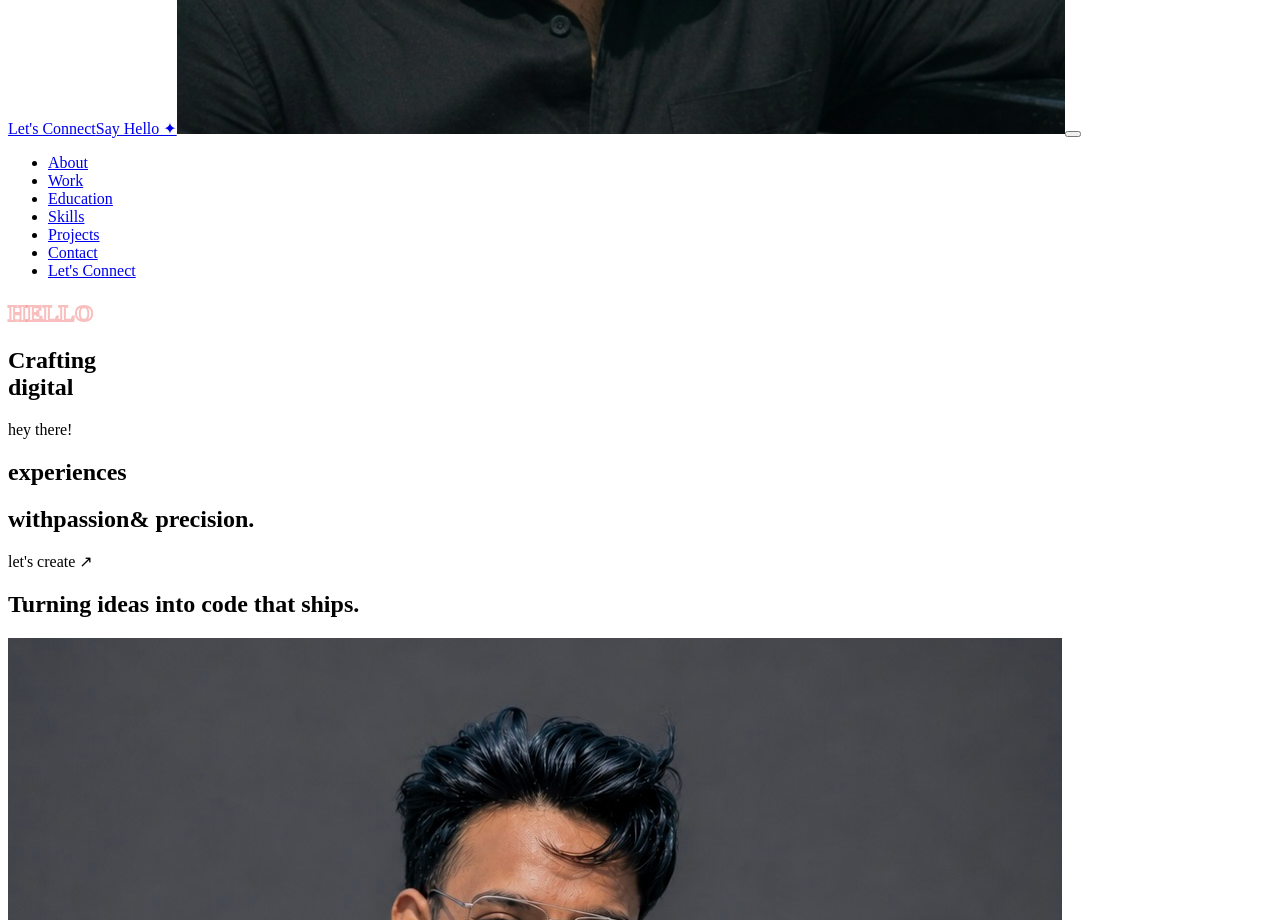
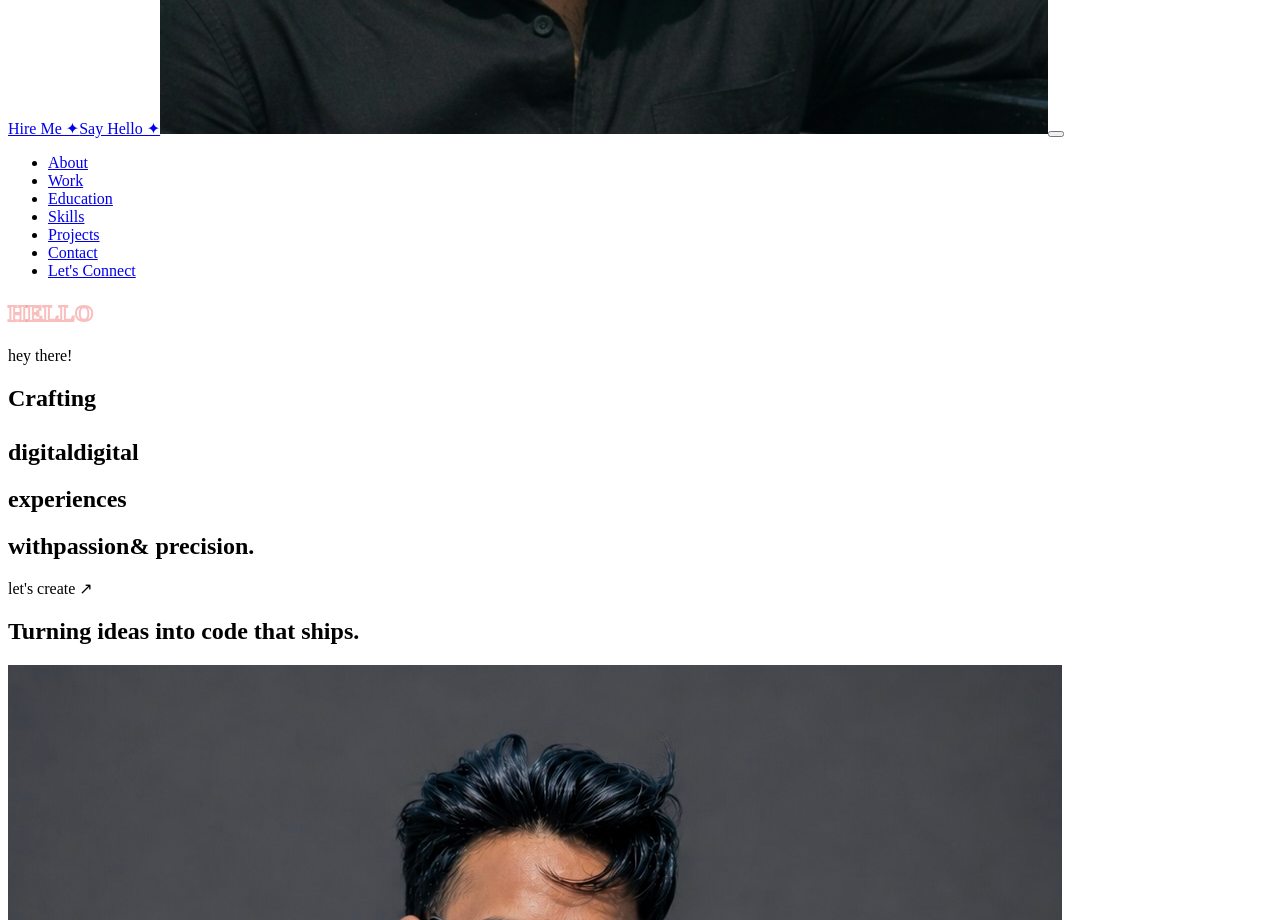
Before and after one commit to vikrantlodhi/my-portfolio, a React (Vite) app: page / in a window 1280 px wide. Shown: the part 920-1840 px from the top of the page. Built offline with nearby package versions, Linux system fonts and the light colour scheme; the HTML template or start-up script is replaced by a standard one.

Commit message:
minor changes

```diff
--- a/src/components/Hero.jsx
+++ b/src/components/Hero.jsx
@@ -11,10 +11,10 @@ const fadeUp = {
 
 export default function Hero() {
   return (
-    <section className="relative flex overflow-hidden px-6">
+    <section className="relative flex overflow-hidden px-4 sm:px-6">
 
       {/* Top-left green glow */}
-      <div className="absolute top-0 left-0 w-[300px] md:w-[600px] h-[300px] md:h-[600px] bg-[radial-gradient(circle_at_top_left,rgba(94,217,160,0.15),transparent_70%)] pointer-events-none" />
+      <div className="absolute top-0 left-0 w-[200px] sm:w-[300px] md:w-[600px] h-[200px] sm:h-[300px] md:h-[600px] bg-[radial-gradient(circle_at_top_left,rgba(94,217,160,0.15),transparent_70%)] pointer-events-none" />
 
       {/* Ghost Word Background */}
       <motion.div
@@ -24,7 +24,7 @@ export default function Hero() {
         className="absolute inset-0 flex items-center justify-center pointer-events-none select-none z-0"
       >
         <h2
-          className="text-[6rem] sm:text-[10rem] md:text-[15rem] xl:text-[25rem] font-black leading-none whitespace-nowrap"
+          className="text-[25vw] md:text-[15rem] xl:text-[25rem] font-black leading-none whitespace-nowrap"
           style={{
             WebkitTextStroke: '2px rgba(239,68,68,0.35)',
             color: 'transparent',
@@ -34,22 +34,25 @@ export default function Hero() {
         </h2>
       </motion.div>
 
-      <div className="w-[90%] mx-auto relative z-10 text-white font-black tracking-tighter leading-[1] xl:leading-[0.85] flex flex-col justify-center min-h-screen gap-16 md:gap-20 xl:gap-0">
+      <div className="w-[95%] md:w-[90%] mx-auto relative z-10 text-white font-black tracking-tighter leading-[1.1] md:leading-[1] xl:leading-[0.85] flex flex-col justify-center min-h-[90vh] md:min-h-screen gap-10 sm:gap-16 md:gap-16 xl:gap-0 mt-16 md:mt-0">
 
-        {/* Div 1 - Left */}
+        {/* Div 1 - Left on Desktop, Center on Mobile/Tablet */}
         <motion.div
           custom={0.1}
           initial="hidden"
           animate="visible"
           variants={fadeUp}
-          className="relative text-left"
+          className="relative text-center xl:text-left flex flex-col items-center xl:block"
         >
-          <h1 className="text-5xl sm:text-6xl md:text-7xl xl:text-9xl">
-            Crafting <br /> digital
-          </h1>
-          <span className="block mt-4 xl:mt-0 xl:absolute xl:top-12 xl:right-16 font-script font-normal text-[#FFD86B] text-3xl sm:text-4xl md:text-5xl xl:text-7xl rotate-[-8deg]">
+          {/* Added mb-8 sm:mb-12 to push it away from headline on mobile */}
+          <span className="block mb-8 sm:mb-12 md:mb-16 xl:mb-0 xl:absolute xl:top-12 xl:right-16 font-script font-normal text-[#FFD86B] text-4xl sm:text-5xl md:text-6xl xl:text-7xl rotate-[-8deg]">
             hey there!
           </span>
+
+          <h1 className="text-[11vw] sm:text-7xl md:text-8xl xl:text-9xl">
+            Crafting <br className="hidden xl:block" /> <span className="xl:hidden"><br />digital</span>
+            <span className="hidden xl:inline">digital</span>
+          </h1>
         </motion.div>
 
         {/* Div 2 - Center */}
@@ -60,25 +63,27 @@ export default function Hero() {
           variants={fadeUp}
           className="text-center"
         >
-          <h1 className="text-5xl sm:text-6xl md:text-7xl xl:text-9xl">experiences</h1>
+          <h1 className="text-[11vw] sm:text-7xl md:text-8xl xl:text-9xl">experiences</h1>
         </motion.div>
 
-        {/* Div 3 - Right */}
+        {/* Div 3 - Right on Desktop, Center on Mobile/Tablet */}
         <motion.div
           custom={0.5}
           initial="hidden"
           animate="visible"
           variants={fadeUp}
-          className="relative text-right"
+          className="relative text-center xl:text-right flex flex-col items-center xl:block"
         >
-          <h1 className="text-5xl sm:text-6xl md:text-7xl xl:text-9xl flex items-baseline gap-3 sm:gap-4 flex-wrap justify-end leading-[1.1] xl:leading-[0.85]">
+          <h1 className="text-[11vw] sm:text-7xl md:text-8xl xl:text-9xl flex items-baseline gap-3 sm:gap-4 flex-wrap justify-center xl:justify-end leading-[1.2] md:leading-[1.1] xl:leading-[0.85]">
             <span>with</span>
-            <span className="inline-block border border-[#5ED9A0]/40 px-3 sm:px-4 py-1 text-[#5ED9A0] font-script font-normal text-4xl sm:text-5xl md:text-6xl xl:text-8xl rotate-[-3deg]">
+            <span className="inline-block border border-[#5ED9A0]/40 px-3 md:px-4 py-0.5 md:py-1 text-[#5ED9A0] font-script font-normal text-[9vw] sm:text-6xl md:text-7xl xl:text-8xl rotate-[-3deg]">
               passion
             </span>
             <span>& precision<span className="text-[#5ED9A0]">.</span></span>
           </h1>
-          <span className="block mt-4 xl:mt-0 xl:absolute xl:bottom-2 xl:left-16 font-script font-normal text-[#FF7EB6] text-3xl sm:text-4xl md:text-5xl xl:text-7xl rotate-[-5deg] text-left">
+
+          {/* Added mt-10 sm:mt-12 to push it down from headline on mobile */}
+          <span className="block mt-10 sm:mt-12 md:mt-16 xl:mt-0 xl:absolute xl:bottom-2 xl:left-16 font-script font-normal text-[#FF7EB6] text-4xl sm:text-5xl md:text-6xl xl:text-7xl rotate-[-5deg]">
             let's create ↗
           </span>
         </motion.div>
--- a/src/components/Navbar.jsx
+++ b/src/components/Navbar.jsx
@@ -40,9 +40,9 @@ export default function Navbar() {
             className="hidden xl:inline-flex group relative bg-[#5ED9A0] text-black font-semibold px-5 rounded-full text-sm overflow-hidden items-center h-10"
           >
             <span className="block transition-transform duration-500 group-hover:-translate-y-10">
-              Let's Connect
+              Hire Me ✦
             </span>
-            <span className="absolute inset-0 flex items-center justify-center translate-y-10 transition-transform duration-500 group-hover:translate-y-0">
+            <span className="absolute inset-0 flex items-center justify-center translate-y-10 transition-transform duration-500 group-hover:translate-y-0 bg-[#FFF200]">
               Say Hello ✦
             </span>
           </a>
```
